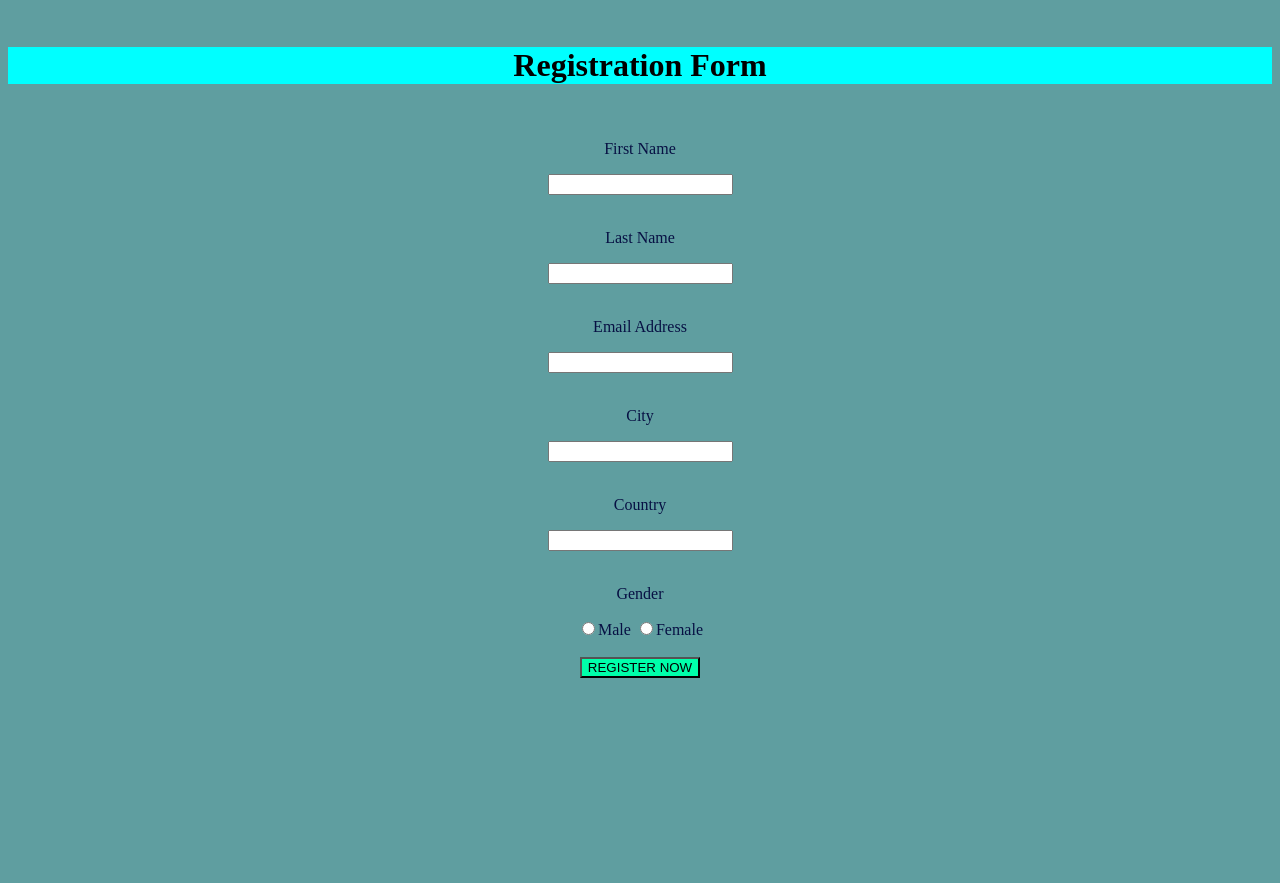
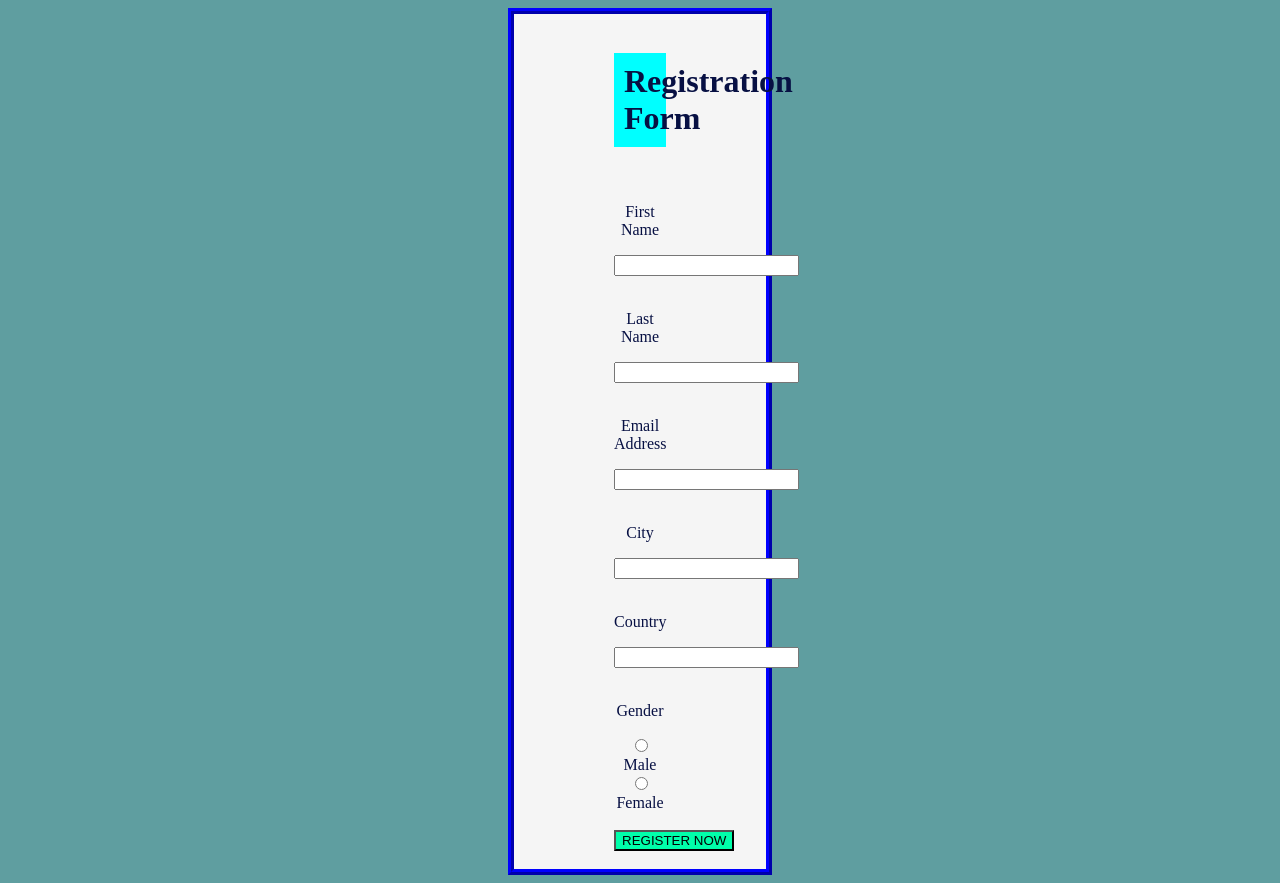
Before and after one commit to jasika03/html, a plain HTML site: page index.html in a window 1280 px wide. Before the commit the page ends 800 px from the top, so only its background shows below. Drawn offline with Linux system fonts and the light colour scheme.

Commit message:
with border

```diff
--- a/index.html
+++ b/index.html
@@ -5,11 +5,12 @@
     <meta name="viewport" content="width=device-width, initial-scale=1.0">
     <title>Registration Form</title>
 </head>
-<body style="background-color: cadetblue;">
-    <br>
-        <h1 style="background-color: aqua; text-align: center;" >Registration Form</h1>
-    <br>
-    <form style="text-align: center; color: rgb(7, 16, 67);">
+<body style="background-color: cadetblue; padding-left: 500px; padding-right: 500px;">
+
+    <form style=" background-color: whitesmoke; text-align: center; color: rgb(7, 16, 67); border: ridge blue; border-width: 6px; padding-left: 100px; padding-right: 100px;">
+        <br>
+        <h1 style="background-color: aqua; text-align: center;padding: 10px;" >Registration Form</h1>
+        <br>
         <p>First Name</p><input type="text">
         <br><br>
         <p>Last Name</p><input type="text">
@@ -25,7 +26,7 @@
         <label for="2"> <input type="radio" value="Female" name="gender" id="2">Female</label>
         <br><br>
         <input type="submit" style="background-color:rgb(0, 255, 170)" value="REGISTER NOW">
-
+        <br><br>
     </form>
 </body>
 </html>
```
